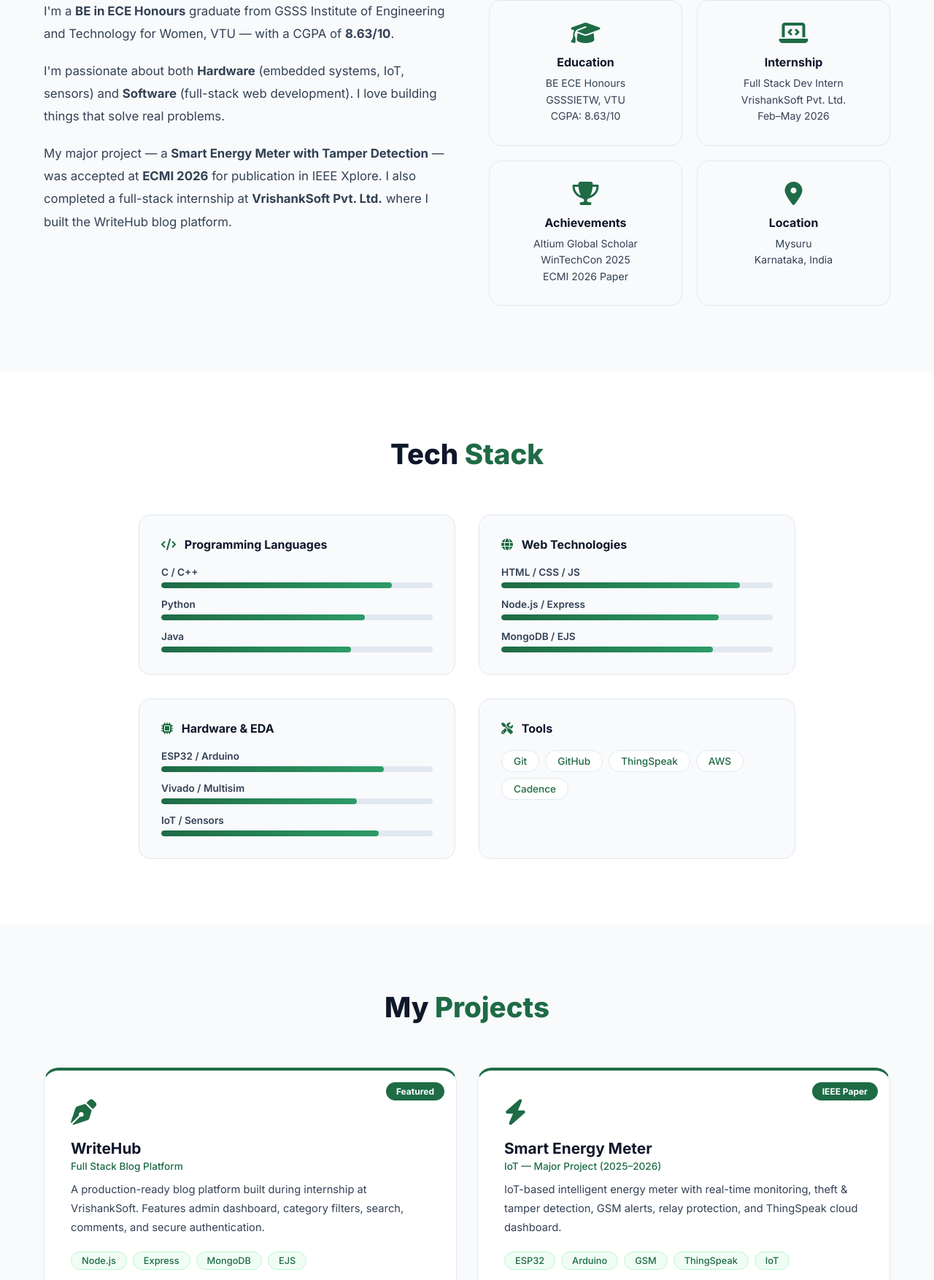
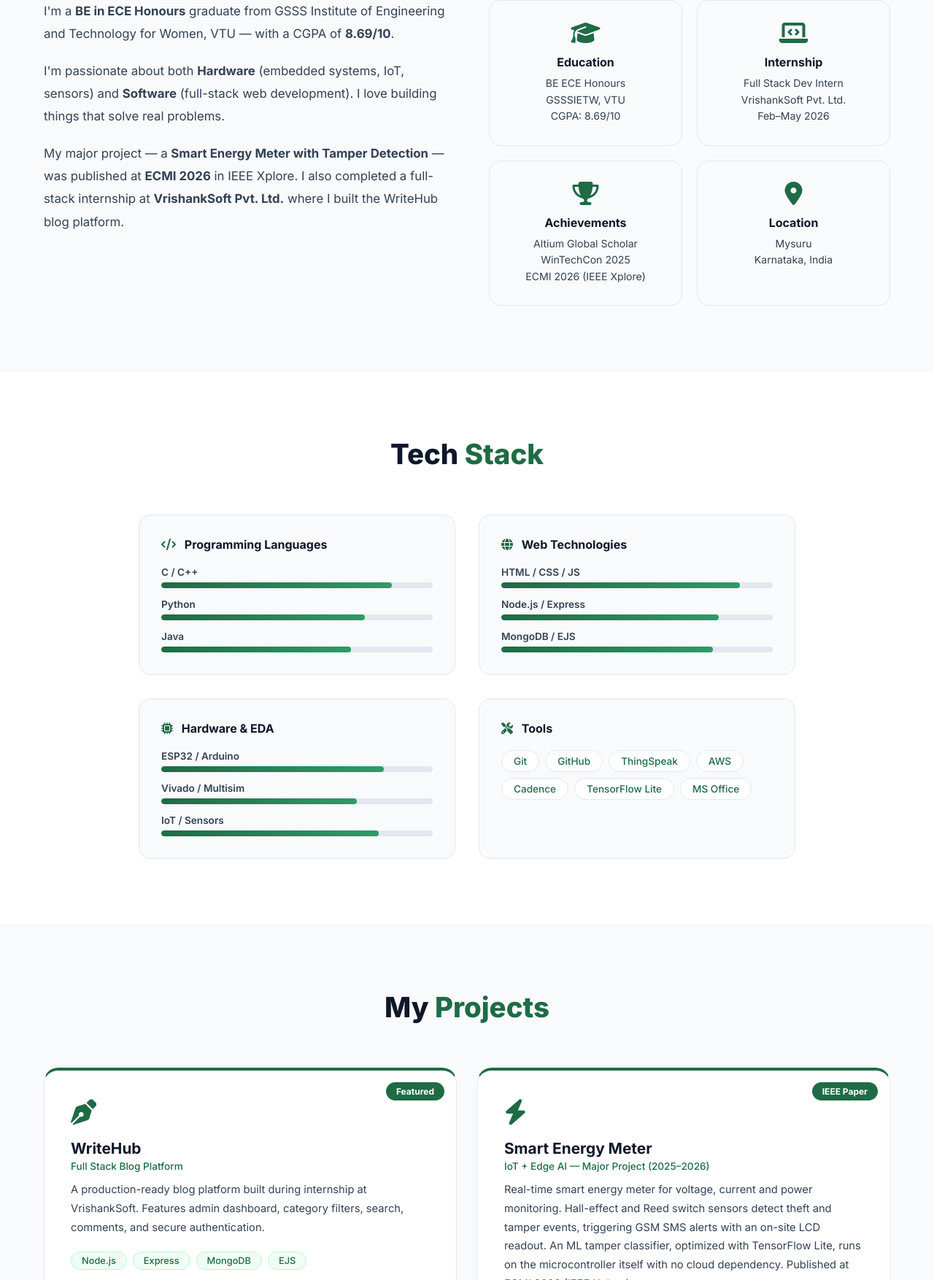
Before and after one commit to SrushtiSriDatta/SrushtiSriDatta.github.io, a plain HTML site: page index.html in a window 1280 px wide. Shown: the part 996-2750 px from the top of the page at 73% size. Drawn offline with Linux system fonts and the light colour scheme.

Commit message:
Update portfolio content to match new resume
Co-Authored-By: Claude Opus 5.5 <noreply@anthropic.com>
Claude-Session: https://claude.ai/code/session_01X4b8hJ2EJBPwK3XnYbR21Z

```diff
--- a/index.html
+++ b/index.html
@@ -58,14 +58,14 @@
     <h2 class="section-title reveal">About <span>Me</span></h2>
     <div class="about-grid">
       <div class="about-text reveal">
-        <p>I'm a <strong>BE in ECE  Honours</strong> graduate from GSSS Institute of Engineering and Technology for Women, VTU — with a CGPA of <strong>8.63/10</strong>.</p>
+        <p>I'm a <strong>BE in ECE  Honours</strong> graduate from GSSS Institute of Engineering and Technology for Women, VTU — with a CGPA of <strong>8.69/10</strong>.</p>
         <p>I'm passionate about both <strong>Hardware</strong> (embedded systems, IoT, sensors) and <strong>Software</strong> (full-stack web development). I love building things that solve real problems.</p>
-        <p>My major project — a <strong>Smart Energy Meter with Tamper Detection</strong> — was accepted at <strong>ECMI 2026</strong> for publication in IEEE Xplore. I also completed a full-stack internship at <strong>VrishankSoft Pvt. Ltd.</strong> where I built the WriteHub blog platform.</p>
+        <p>My major project — a <strong>Smart Energy Meter with Tamper Detection</strong> — was published at <strong>ECMI 2026</strong> in IEEE Xplore. I also completed a full-stack internship at <strong>VrishankSoft Pvt. Ltd.</strong> where I built the WriteHub blog platform.</p>
       </div>
       <div class="about-cards">
-        <div class="about-card reveal"><i class="fas fa-graduation-cap"></i><h3>Education</h3><p>BE ECE Honours <br/>GSSSIETW, VTU<br/>CGPA: 8.63/10</p></div>
+        <div class="about-card reveal"><i class="fas fa-graduation-cap"></i><h3>Education</h3><p>BE ECE Honours <br/>GSSSIETW, VTU<br/>CGPA: 8.69/10</p></div>
         <div class="about-card reveal"><i class="fas fa-laptop-code"></i><h3>Internship</h3><p>Full Stack Dev Intern<br/>VrishankSoft Pvt. Ltd.<br/>Feb–May 2026</p></div>
-        <div class="about-card reveal"><i class="fas fa-trophy"></i><h3>Achievements</h3><p>Altium Global Scholar<br/>WinTechCon 2025<br/>ECMI 2026 Paper</p></div>
+        <div class="about-card reveal"><i class="fas fa-trophy"></i><h3>Achievements</h3><p>Altium Global Scholar<br/>WinTechCon 2025<br/>ECMI 2026 (IEEE Xplore)</p></div>
         <div class="about-card reveal"><i class="fas fa-map-marker-alt"></i><h3>Location</h3><p>Mysuru<br/>Karnataka, India</p></div>
       </div>
     </div>
@@ -102,7 +102,7 @@
       <div class="skill-category reveal">
         <h3><i class="fas fa-tools"></i> Tools</h3>
         <div class="skill-tags">
-          <span>Git</span><span>GitHub</span><span>ThingSpeak</span><span>AWS</span><span>Cadence</span>
+          <span>Git</span><span>GitHub</span><span>ThingSpeak</span><span>AWS</span><span>Cadence</span><span>TensorFlow Lite</span><span>MS Office</span>
         </div>
       </div>
     </div>
@@ -125,24 +125,24 @@
         <div class="project-badge">IEEE Paper</div>
         <div class="project-icon"><i class="fas fa-bolt"></i></div>
         <h3>Smart Energy Meter</h3>
-        <p class="project-sub">IoT — Major Project (2025–2026)</p>
-        <p class="project-desc">IoT-based intelligent energy meter with real-time monitoring, theft & tamper detection, GSM alerts, relay protection, and ThingSpeak cloud dashboard.</p>
-        <div class="project-tags"><span>ESP32</span><span>Arduino</span><span>GSM</span><span>ThingSpeak</span><span>IoT</span></div>
+        <p class="project-sub">IoT + Edge AI — Major Project (2025–2026)</p>
+        <p class="project-desc">Real-time smart energy meter for voltage, current and power monitoring. Hall-effect and Reed switch sensors detect theft and tamper events, triggering GSM SMS alerts with an on-site LCD readout. An ML tamper classifier, optimized with TensorFlow Lite, runs on the microcontroller itself with no cloud dependency. Published at ECMI 2026 (IEEE Xplore).</p>
+        <div class="project-tags"><span>ESP32</span><span>Arduino</span><span>GSM</span><span>TensorFlow Lite</span><span>Edge AI</span><span>IoT</span></div>
         <div class="project-links"><a href="https://github.com/SrushtiSriDatta/Smart-Engery-Meter" target="_blank"><i class="fab fa-github"></i> GitHub</a><a href="https://ieeexplore.ieee.org/document/11603061" target="_blank"><i class="fas fa-file-alt"></i> Paper</a></div>
       </div>
       <div class="project-card reveal">
         <div class="project-icon"><i class="fas fa-wifi"></i></div>
         <h3>WiFi Secure Communication</h3>
         <p class="project-sub">Using RSA Cryptography (2024)</p>
-        <p class="project-desc">Built a secure WiFi communication system using RSA public-key cryptography with encryption, authentication, and data integrity for wireless transmission.</p>
-        <div class="project-tags"><span>ESP32</span><span>C++</span><span>RSA</span><span>WiFi</span></div>
+        <p class="project-desc">Implemented RSA encryption, decryption and mutual authentication in Python for secure WiFi data exchange between nodes. Verified data integrity with hashing and benchmarked latency across 512, 1024 and 2048-bit keys.</p>
+        <div class="project-tags"><span>Python</span><span>RSA</span><span>Hashing</span><span>WiFi</span></div>
       </div>
       <div class="project-card reveal">
         <div class="project-icon"><i class="fas fa-traffic-light"></i></div>
         <h3>Traffic Control System</h3>
         <p class="project-sub">Embedded System (2023)</p>
-        <p class="project-desc">Simulated an 8052 microcontroller-based traffic light control system using Multisim with assembly language logic to automate signals.</p>
-        <div class="project-tags"><span>8052</span><span>Multisim</span><span>Assembly</span></div>
+        <p class="project-desc">Simulated an 8052-based four-way traffic light system in Multisim using assembly language, with an interrupt-driven emergency override for priority vehicles. Validated signal timing through waveform analysis.</p>
+        <div class="project-tags"><span>8052</span><span>Multisim</span><span>Assembly</span><span>Interrupts</span></div>
       </div>
     </div>
   </section>
@@ -163,7 +163,7 @@
         <div class="achievement-item reveal"><i class="fas fa-award"></i><p><strong>Altium Global Scholarship</strong> recipient (2025)</p></div>
         <div class="achievement-item reveal"><i class="fas fa-medal"></i><p><strong>Gita Chaitanya Merit Scholarship</strong> recipient</p></div>
         <div class="achievement-item reveal"><i class="fas fa-microphone"></i><p>Presented at <strong>WinTechCon 2025</strong></p></div>
-        <div class="achievement-item reveal"><i class="fas fa-file-alt"></i><p>Paper accepted at <strong>ECMI 2026</strong> — <a href="https://ieeexplore.ieee.org/document/11603061" target="_blank">IEEE Xplore</a></p></div>
+        <div class="achievement-item reveal"><i class="fas fa-file-alt"></i><p>Paper published at <strong>ECMI 2026</strong> — <a href="https://ieeexplore.ieee.org/document/11603061" target="_blank">IEEE Xplore</a></p></div>
       </div>
     </div>
   </section>
```
